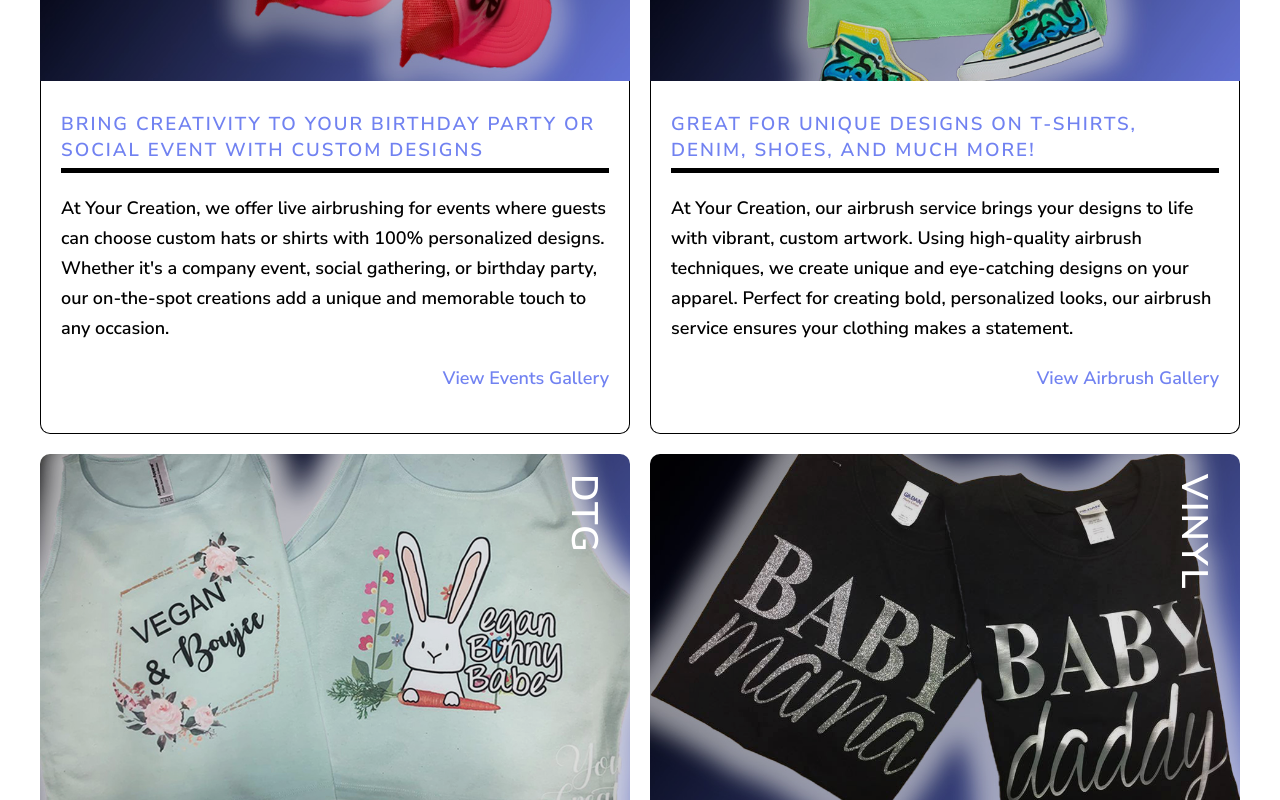
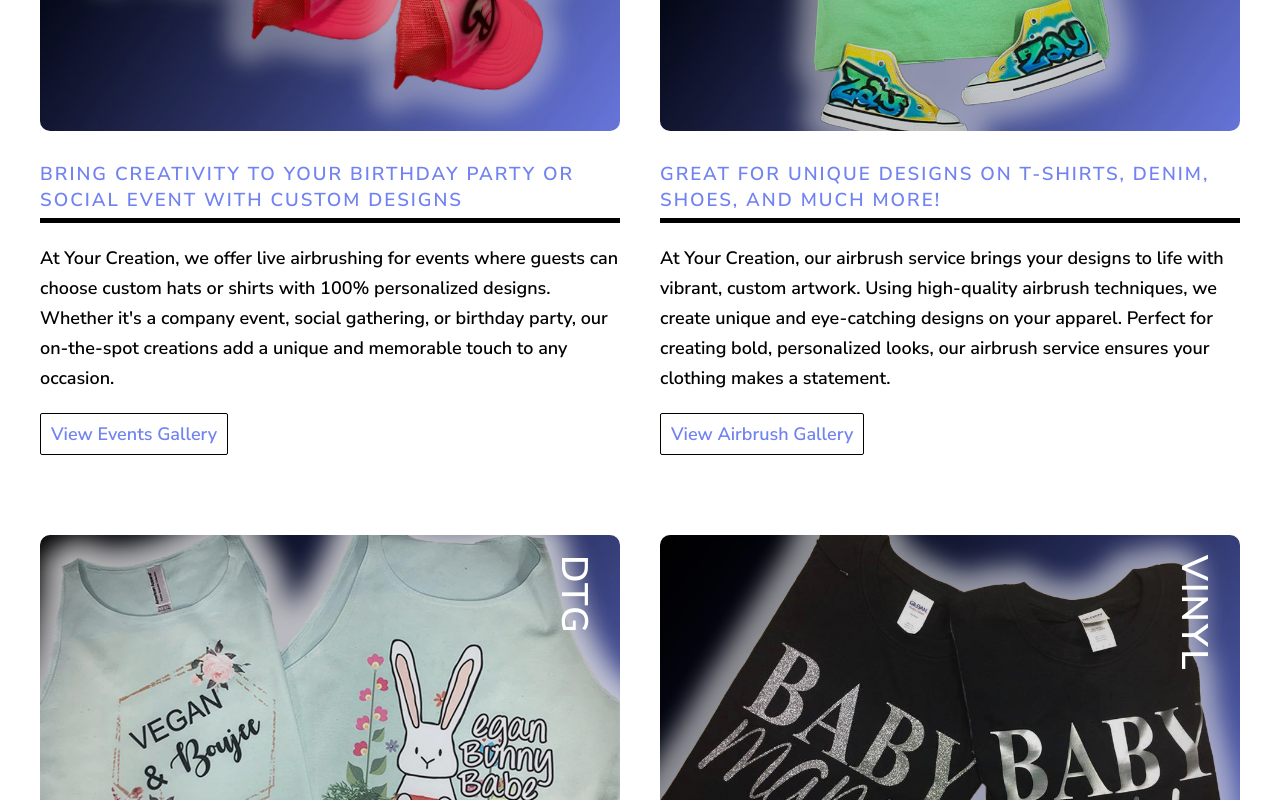
Before and after one commit to GilbertoRod/yourcreation, a React (Create React App) app: page / in a window 1280 px wide. Shown: the part 2740-3540 px from the top of the page. Built offline with nearby package versions, Linux system fonts and the light colour scheme; a web font is replaced by a local one.

Commit message:
card fix

```diff
--- a/src/components/common/Cardv3.css
+++ b/src/components/common/Cardv3.css
@@ -7,8 +7,10 @@
 }
 
 .card-v3-img-container{
-    height: 350px;
+    height: 400px;
     position: relative;
+    overflow: hidden;
+    border-radius: 10px;
 
 }
 .card-v3-img-container h1{
@@ -18,28 +20,29 @@
     color: rgb(255, 255, 255);
     font-size: 2.3em;
     writing-mode: vertical-rl;
-
     width: 93%;
 
 }
 .card-v3-img{
     width: 100%;
-    border-top-left-radius:10px ;
-    border-top-right-radius:10px ;
+    transition: ease-in .3s;
     height: 100%;
     object-fit: cover;
     filter:brightness(90%);
 
 }
+.card-v3-img:hover{
+    transform: scale(1.2);
+}
 
 .card-v3-text{
     text-align: left;
-    padding: 20px;
-    padding-bottom: 40px;
-    border: 1px solid black;
+    padding: 20px 0px 40px 0px;
+
+
     margin-top: 0;
-    height: 100%;
-    border-top: none;
+
+
     border-bottom-right-radius: 10px;
     border-bottom-left-radius: 10px;
 }
@@ -63,3 +66,16 @@
     font-size: 18px;
     letter-spacing: initial;
 }
+.view-gallery-btn{
+    color: var(--primary-color);
+    border: 1px solid black;
+    display: inline-block;
+    padding: 5px 10px;
+    border-radius: 2px;
+    transition: ease-in .3s;
+    box-shadow: 0px 0px 0px rgb(238, 238, 238) inset;
+}
+.view-gallery-btn:hover{
+    box-shadow: 400px 0px 0px rgb(237, 237, 237) inset;
+
+}
--- a/src/components/common/Cardv3.tsx
+++ b/src/components/common/Cardv3.tsx
@@ -21,7 +21,7 @@ function Cardv3({image,title,desc,sub,link}: Props) {
 
                 <h3>{sub.toUpperCase()}</h3>
                 <p>{desc}</p>
-                <p style={{color:"var(--primary-color)",textAlign:"right"}}><Link to={link}>View {title} Gallery</Link></p>
+                <p className='view-gallery-btn'><Link to={link}>View {title} Gallery</Link></p>
 
             </div>
 
--- a/src/pages/Home/Home.css
+++ b/src/pages/Home/Home.css
@@ -218,7 +218,7 @@ background-color: transparent;
   margin-top: 40px;
   display: grid;
   grid-template-columns:repeat(auto-fit,minmax(400px,1fr));
-  gap: 20px;
+  gap: 40px;
   width: 100%;
 }
 
```
